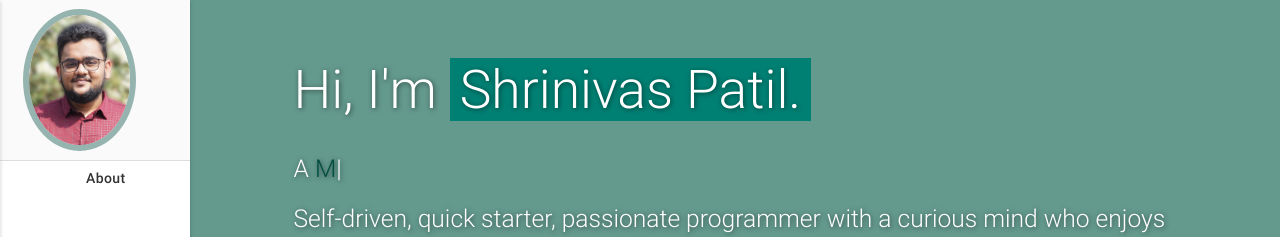
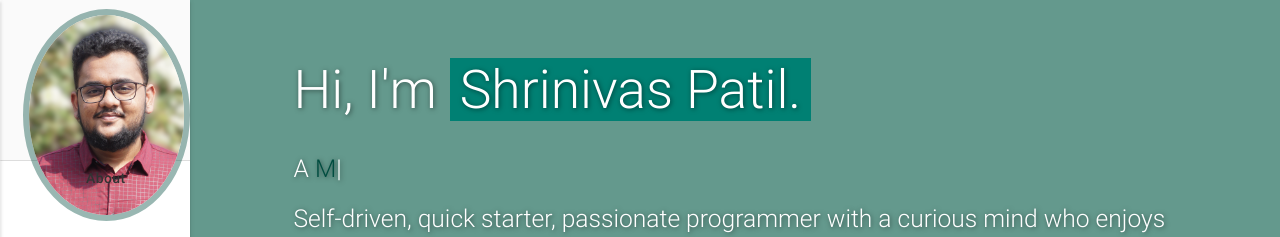
Before and after one commit to shrinivaspatil15/shrinivaspatil15.github.io, a plain HTML site: page index.html in a window 1280 px wide. Shown: the top 237 px of the page. Drawn offline with nearby package versions, Linux system fonts and the light colour scheme; some icons are missing.

Commit message:
profile img1

```diff
--- a/assets/css/style.css
+++ b/assets/css/style.css
@@ -1,7 +1,7 @@
 .profile-pic {
   position: relative;
-  max-width:130px;
-  max-height:130px;
+  max-width:200px;
+  max-height:200px;
   width: auto;
   height: auto;
   overflow: hidden;
```
